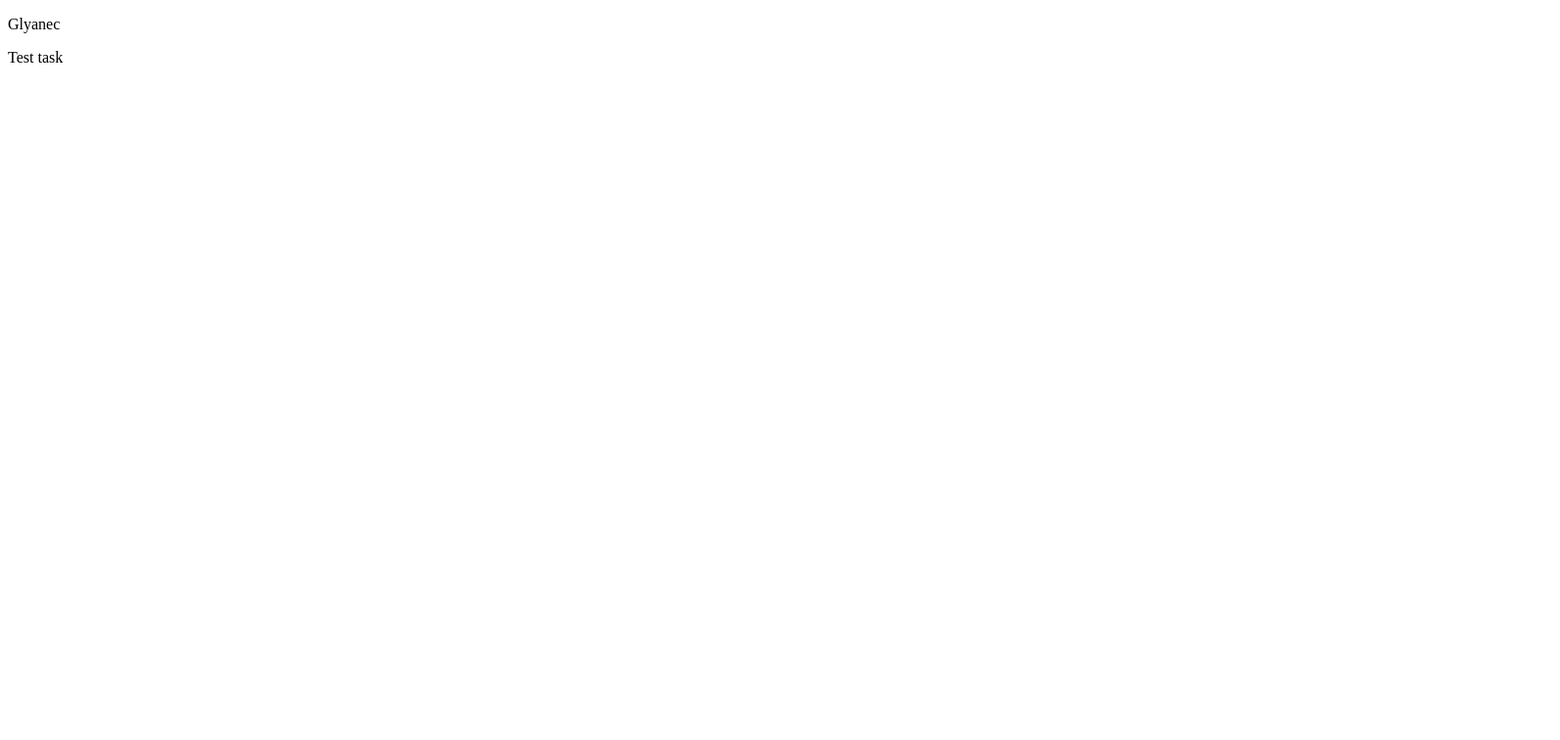
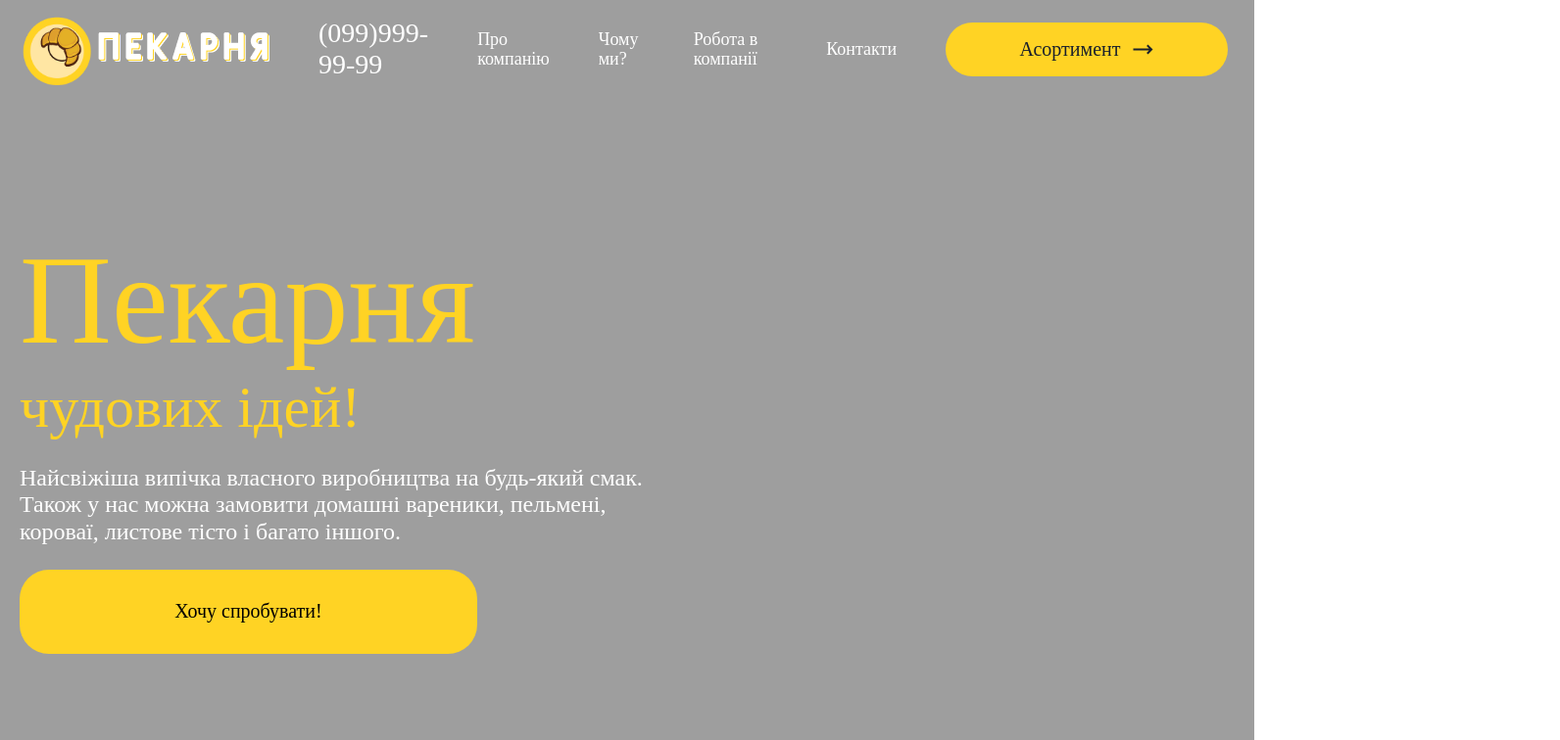
Before and after one commit to melnyksergey7/Glyanec_TT, a plain HTML site: page index.html in a window 1280 px wide. Shown: the top 756 px of the page at 98% size, 1592 px wide, since content can reach past the window. Drawn offline with nearby package versions, Linux system fonts and the light colour scheme.

Commit message:
solution

```diff
--- a/index.html
+++ b/index.html
@@ -1,12 +1,108 @@
 <!DOCTYPE html>
 <html lang="en">
-<head>
-    <meta charset="UTF-8">
-    <meta name="viewport" content="width=device-width, initial-scale=1.0">
-    <title>Document</title>
-</head>
-<body>
-    <p>Glyanec</p>
-    <div>Test task</div>
-</body>
+  <head>
+    <meta charset="UTF-8" />
+    <meta name="viewport" content="width=device-width, initial-scale=1.0" />
+    <title>Glyanec_TT</title>
+    <link
+      rel="stylesheet"
+      href="https://cdnjs.cloudflare.com/ajax/libs/normalize/8.0.1/normalize.min.css"
+    />
+    <link rel="stylesheet" href="./styles/styles.css" />
+  </head>
+  <body>
+    <header>
+      <div class="header">
+        <div class="header__background"></div>
+        <div class="header__nav">
+          <div class="header__logo-name">
+            <div class="header__logo">
+              <img src="./images/Group 64.png" alt="" />
+            </div>
+            <div class="header__name">
+              <a href=""><img src="./images/pekarnya.png" alt="" /></a>
+            </div>
+          </div>
+          <nav>
+            <ul class="nav">
+              <li class="nav__item">
+                <a href="#" class="nav__number">(099)999-99-99</a>
+              </li>
+              <li class="nav__item">
+                <a href="#" class="nav__link">Про компанію</a>
+              </li>
+              <li class="nav__item">
+                <a href="#" class="nav__link">Чому ми?</a>
+              </li>
+              <li class="nav__item">
+                <a href="#" class="nav__link">Робота в компанії</a>
+              </li>
+              <li class="nav__item">
+                <a href="#" class="nav__link">Контакти</a>
+              </li>
+              <li class="nav__item">
+                <div class="nav__btn-container">
+                  <a href="#" class="nav__btn">Асортимент</a>
+                  <div class="nav__icon">
+                    <img src="./images/long_right.svg" alt="" />
+                  </div>
+                </div>
+              </li>
+            </ul>
+          </nav>
+        </div>
+        <div class="header__content">
+          <div class="header__first">Пекарня</div>
+          <div class="header__second">чудових ідей!</div>
+          <div class="header__text">
+            <p>
+              Найсвіжіша випічка власного виробництва на будь-який смак. <br />
+              Також у нас можна замовити домашні вареники, пельмені, <br> короваї, листове тісто і багато іншого.
+            </p>
+          </div>
+          <div class="header__btn">Хочу спробувати!</div>
+        </div>
+      </div>
+    </header>
+    <section>
+      <div class="section">
+        <div class="about">
+          <div class="about__text">
+            <div class="about__header">
+              <p>Про нашу пекарню</p>
+            </div>
+            <div class="about__content">
+              <p>
+                Наша пекарня це мережа, яка завойовує серця любителів теплої
+                оригінальної випічки.
+              </p>
+              <p>
+                Ми готуємо кожен день, не залишаючи нічого на завтра. Все що ви
+                бачите на прилавку - приготовленно вранці.
+              </p>
+              <p>
+                Ми не економимо на продуктах і кадрах. Ми любимо своїх гостей.
+                Ми знаємо що таке смачна випічка. Ми даруємо вас своє тепло
+                кожен день.
+              </p>
+            </div>
+          </div>
+          <div class="about__images">
+            <div class="about__images-1">
+              <img src="./images/about-1.png" alt="" />
+            </div>
+            <div class="about__images-container">
+              <div class="about__images-2">
+                <a href=""><img src="./images/about-2.png" alt="" /></a>
+              </div>
+              <div class="about__images-3">
+                <img src="./images/about-3.png" alt="" />
+              </div>
+            </div>
+          </div>
+        </div>
+      </div>
+    </section>
+    <footer></footer>
+  </body>
 </html>
--- /dev/null
+++ b/styles/styles.scss
@@ -0,0 +1,156 @@
+@import "./variables.scss";
+
+html {
+  font-size: 18px;
+}
+body {
+}
+
+.header {
+  padding-left: 20px;
+  padding-right: 27px;
+  margin: 0 auto;
+  margin-bottom: 250px;
+
+  &__background::before {
+    content: "";
+    background-image: url("../images/header-background.png");
+    background-size: cover;
+    position: absolute;
+    top: 0;
+    left: 0;
+    width: 100%;
+    height: 100%;
+    z-index: -1;
+  }
+
+  &__logo-name {
+    display: flex;
+    align-items: center;
+    justify-content: center;
+  }
+
+  &__logo {
+    display: flex;
+    width: 80px;
+    height: 80px;
+  }
+
+  &__nav {
+    display: flex;
+    justify-content: space-between;
+    align-items: center;
+    padding-bottom: 132px;
+  }
+
+  &__first {
+    font-size: 130px;
+    color: $yellow;
+  }
+
+  &__second {
+    font-size: 60px;
+    color: $yellow;
+  }
+
+  &__text {
+    color: $white;
+    font-size: 24px;
+  }
+
+  &__btn {
+    background-color: $yellow;
+    padding: 15.5px 75.5px;
+    border-radius: 30px;
+    width: 316px;
+    height: 55px;
+    display: flex;
+    align-items: center;
+    justify-content: center;
+    font-size: 20px;
+  }
+
+  .nav {
+    list-style: none;
+    padding-left: 0;
+    display: flex;
+    align-items: center;
+    &__item {
+      margin-left: 50px;
+    }
+
+    &__number {
+      font-size: 28px;
+      text-decoration: none;
+      color: $white;
+    }
+
+    &__link {
+      display: flex;
+      flex-direction: row;
+      align-items: center;
+      justify-content: space-between;
+      text-decoration: none;
+      margin: 0 auto;
+      color: $white;
+    }
+
+    &__btn-container {
+      display: flex;
+      background-color: $yellow;
+      padding: 15.5px 75.5px;
+      gap: 10px;
+      border-radius: 30px;
+    }
+
+    &__btn {
+      text-decoration: none;
+      color: $black;
+      display: flex;
+      align-items: center;
+      font-size: 20px;
+    }
+
+    &__icon {
+      width: 24px;
+      height: 24px;
+    }
+  }
+
+  &__content {
+  }
+}
+
+.about {
+  padding-left: 27px;
+  display: flex;
+  justify-content: space-between;
+
+  &__text {
+    background-color: red;
+    padding: 60px 30px;
+    border-radius: 15px;
+  }
+
+  &__header {
+    font-size: 60px;
+  }
+
+  &__images {
+    display: flex;
+    margin: 20px;
+  }
+
+  &__images-container {
+    margin: 0 30px;
+    display: inline-block;
+  }
+
+  &__images-1 {
+    display: flex;
+  }
+
+  &__images-2 {
+    margin-bottom: 30px;
+  }
+}
--- /dev/null
+++ b/styles/variables.scss
@@ -0,0 +1,3 @@
+$yellow: #FFD324;
+$white: #FFFFFF;
+$black: #1A202C;
```
Also changed, not shown: images/Group 64.png (added), images/about-1.png (added), images/about-2.png (added), images/about-3.png (added), images/long_right.svg (added), images/pekarnya.png (added), styles/styles.css (added), styles/variables.css (added), 3 other files.
